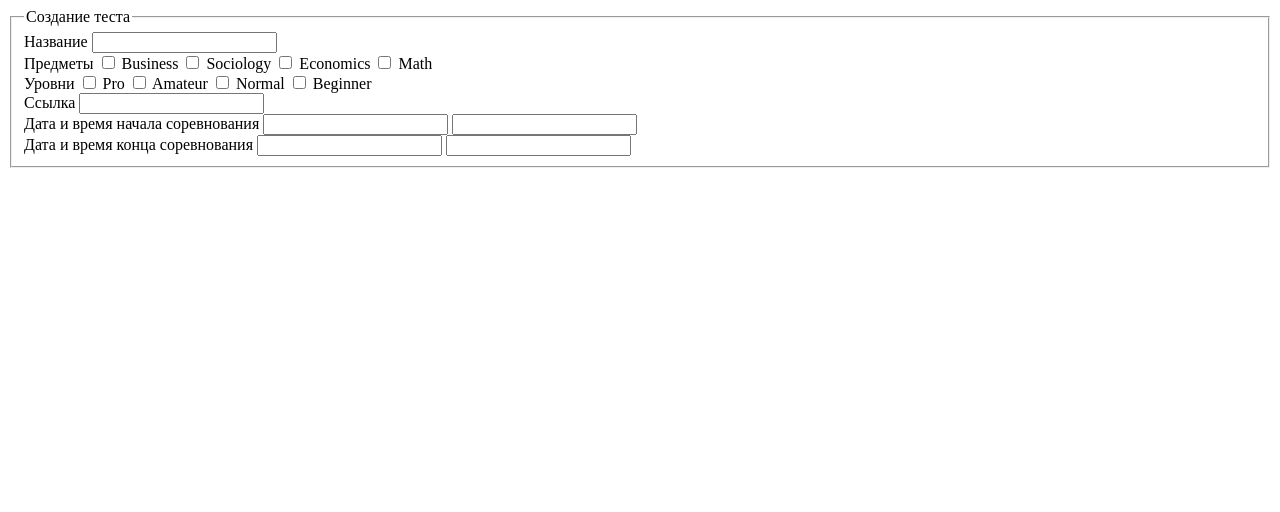
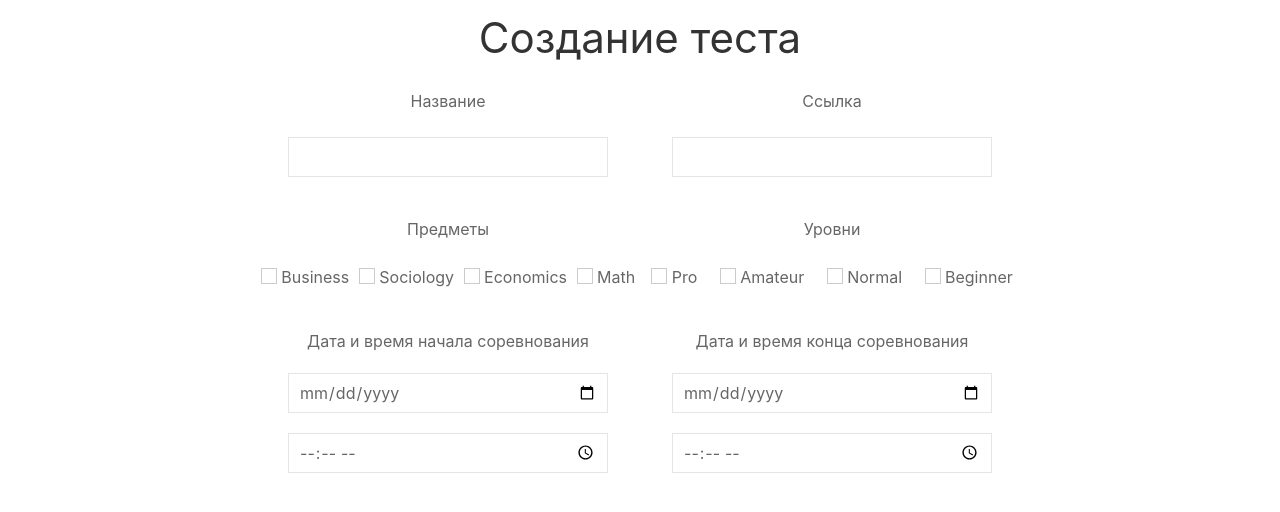
Before and after one commit to GUFFYch/Estafeta, a Django app: page /createtest/ in a window 1280 px wide. Shown: the top 512 px of the page. Run offline with Django 4.2, Linux system fonts and the light colour scheme; some libraries are stand-ins or nearby versions.

Commit message:
fixed ui kit connection with pages

```diff
--- a/estafetaApp/templates/createtest.html
+++ b/estafetaApp/templates/createtest.html
@@ -5,56 +5,72 @@
     <meta http-equiv="X-UA-Compatible" content="IE=edge">
     <meta name="viewport" content="width=device-width, initial-scale=1.0">
     <title>Document</title>
-
-    <!-- UIkit JS -->
-    <script src="https://cdn.jsdelivr.net/npm/uikit@3.15.6/dist/js/uikit.min.js"></script>
-    <script src="https://cdn.jsdelivr.net/npm/uikit@3.15.6/dist/js/uikit-icons.min.js"></script>
+    <link rel="stylesheet" href="https://cdn.jsdelivr.net/npm/uikit@3.13.10/dist/css/uikit.min.css" />
     <!-- JQuery -->
     <script src="https://code.jquery.com/jquery-3.6.0.min.js"></script>
 
 </head>
 
 <body>
-    <form action="" method="POST" class="uk-width-3-5" style="margin: 0 auto">
+    <h1 class="uk-text-center" style="margin: 1% auto">Создание теста</h1>
+    <form action="" method="POST" class="uk-width-3-5" style="margin: 2% auto">
         <fieldset class="uk-fieldset">
-            <legend class="uk-legend">Создание теста</legend>
 
-            <div class="uk-margin">
+            <div class="uk-flex uk-flex-bottom uk-flex-between uk-text-center uk-margin-medium-bottom">
+
+                <div class="uk-width-1-2">
                     <label>Название</label>
-                <input type="text" class="uk-input" maxlength="100">
+                    <br>
+                    <br>
+                    <input type="text" class="uk-input uk-width-5-6" maxlength="100">
+                </div>
+                <div class="uk-width-1-2">
+                    <label>Ссылка</label>
+                    <br>
+                    <br>
+                    <input type="text" class="uk-input uk-width-5-6">
+                </div>
             </div>
 
-            <div class="uk-margin">
+            <div class="uk-flex uk-flex-bottom uk-flex-between uk-text-center uk-margin-medium-bottom">
+
+                <div class="uk-width-1-2">
                     <label>Предметы</label>
+                    <br>
+                    <br>
+                    <div class="uk-flex uk-flex-middle uk-flex-around">
                         <label><input class="uk-checkbox" value="Business" type="checkbox"> Business</label>
                         <label><input class="uk-checkbox" value="Sociology" type="checkbox"> Sociology</label>
                         <label><input class="uk-checkbox" value="Economics" type="checkbox"> Economics</label>
                         <label><input class="uk-checkbox" value="Math" type="checkbox"> Math</label>
                     </div>
+                </div>
 
-            <div class="uk-margin">
+                <div class="uk-width-1-2">
                     <label>Уровни</label>
+                    <br>
+                    <br>
+                    <div class="uk-flex uk-flex-middle uk-flex-around">
                         <label><input class="uk-checkbox" value="Pro" type="checkbox"> Pro</label>
                         <label><input class="uk-checkbox" value="Amateur" type="checkbox"> Amateur</label>
                         <label><input class="uk-checkbox" value="Normal" type="checkbox"> Normal</label>
                         <label><input class="uk-checkbox" value="Beginner" type="checkbox"> Beginner</label>
                     </div>
-
-            <div class="uk-margin">
-                <label>Ссылка</label>
-                <input type="text" class="uk-input">
+                </div>
             </div>
 
-            <div class="uk-margin">
+            <div class="uk-flex uk-flex-bottom uk-flex-between uk-text-center uk-margin-medium-bottom">
+                <div class="uk-width-1-2">
                     <label>Дата и время начала соревнования</label>
-                <input type="text" class="uk-input">
-                <input type="text" class="uk-input">
+                    <input type="date" class="uk-input uk-margin uk-width-5-6">
+                    <input type="time" class="uk-input uk-width-5-6">
                 </div>
 
-            <div class="uk-margin">
+                <div class="uk-width-1-2">
                     <label>Дата и время конца соревнования</label>
-                <input type="text" class="uk-input">
-                <input type="text" class="uk-input">
+                    <input type="date" class="uk-input uk-margin uk-width-5-6">
+                    <input type="time" class="uk-input uk-width-5-6">
+                </div>
             </div>
         </fieldset>
     </form>
@@ -62,3 +78,7 @@
 </body>
 
 </html>
+
+<!-- UIkit JS -->
+<script src="https://cdn.jsdelivr.net/npm/uikit@3.15.6/dist/js/uikit.min.js"></script>
+<script src="https://cdn.jsdelivr.net/npm/uikit@3.15.6/dist/js/uikit-icons.min.js"></script>
```
Also changed, not shown: estafetaApp/templates/profile.html (+5 -4 lines). Lines whose indentation alone changed are shown as unchanged.
